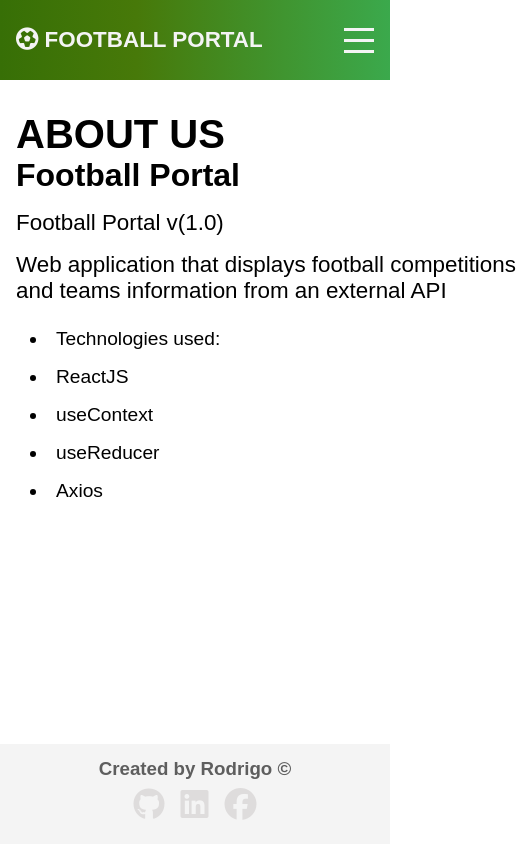
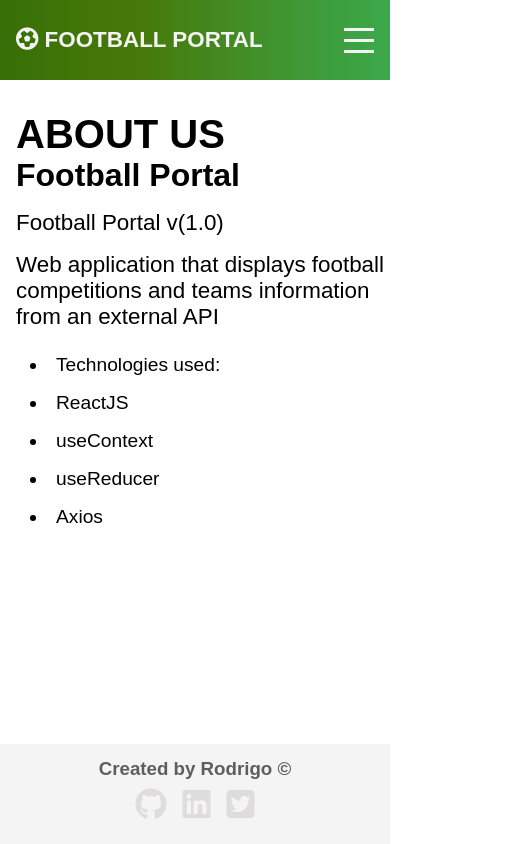
Before and after one commit to RodrigoN01/Football-Portal, a React (Create React App) app: page /about in a window 390 px wide. Shown: the whole page, 516 px wide, since content can reach past the window. Built offline with nearby package versions, Linux system fonts and the light colour scheme.

Commit message:
fix responsiveness on small screens and added some styles

```diff
--- a/src/components/Footer.js
+++ b/src/components/Footer.js
@@ -9,8 +9,8 @@ const Footer = () => {
         <a href='https://www.linkedin.com/in/rodnovaes/'>
           <i className='fab fa-linkedin'></i>
         </a>
-        <a href='https://www.facebook.com/rodrigo.novaes.10004'>
-          <i className='fab fa-facebook'></i>
+        <a href='https://twitter.com/Rod_Novaes'>
+          <i className='fab fa-twitter-square'></i>
         </a>
       </div>
     </footer>
--- a/src/index.css
+++ b/src/index.css
@@ -49,6 +49,13 @@ img {
 .loader img {
   display: block;
   margin: 2rem auto;
+}
+
+@media (max-width: 560px) {
+  .container {
+    width: auto;
+    margin: auto;
+  }
 }
 
 /* Navbar Styles */
@@ -209,6 +216,20 @@ img {
 @media (max-width: 560px) {
   .listitem {
     width: 190px;
+    margin: 1rem auto;
+  }
+}
+
+@media (max-width: 480px) {
+  .listitem {
+    width: 160px;
+  }
+}
+
+@media (max-width: 300px) {
+  .listitem {
+    width: 230px;
+    margin: 1rem auto;
   }
 }
 
@@ -246,8 +267,18 @@ img {
 }
 
 @media (max-width: 560px) {
+  .homepage__title {
+    text-align: center;
+  }
+
   .homepage__list {
     grid-template-columns: repeat(2, 1fr);
+  }
+}
+
+@media (max-width: 300px) {
+  .homepage__list {
+    grid-template-columns: 1fr;
   }
 }
 
@@ -385,6 +416,12 @@ img {
   }
 }
 
+@media (max-width: 560px) {
+  .about__info {
+    width: auto;
+  }
+}
+
 /* Footer Styles */
 
 .footer {
@@ -395,6 +432,7 @@ img {
   height: 100px;
   background: var(--offwhite);
   width: 100%;
+  margin-top: 1rem;
 }
 
 .footer > h3 {
@@ -411,3 +449,7 @@ img {
   margin: 0.5rem;
   color: var(--dark-gray);
 }
+
+.footer__links > a:hover {
+  color: var(--secondary-color);
+}
```
Also changed, not shown: 1 other file (tests, documents, lock files or other folders).
